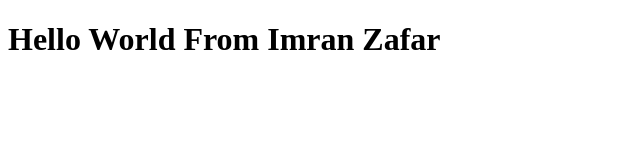
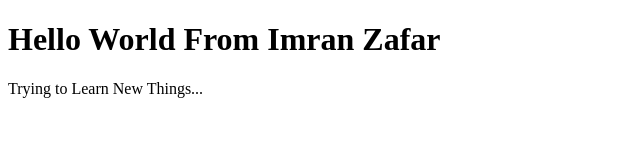
Before and after one commit to imranzafars/bootcamp2020, a plain HTML site: page index.html in a window 1280 px wide. Shown: the whole page, without its empty margins (0-640 px from the left). Drawn offline with Linux system fonts and the light colour scheme.

Commit message:
Update New Line
Added New Line

```diff
--- a/index.html
+++ b/index.html
@@ -7,6 +7,7 @@
 </head>
 <body>
     <h1>Hello World From Imran Zafar</h1>
+    Trying to Learn New Things...
 </body>
 </html>
 <!-- Surge is a hosting platform to host websites freely -->
```
